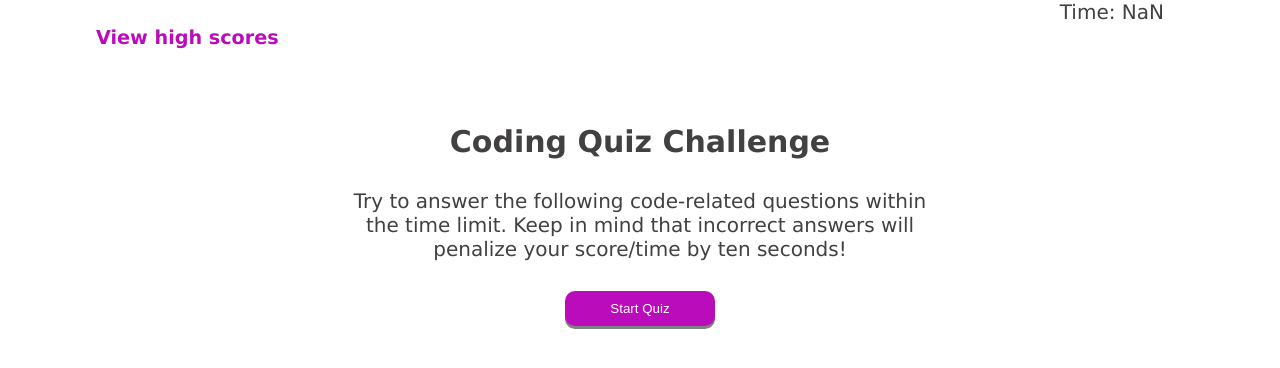
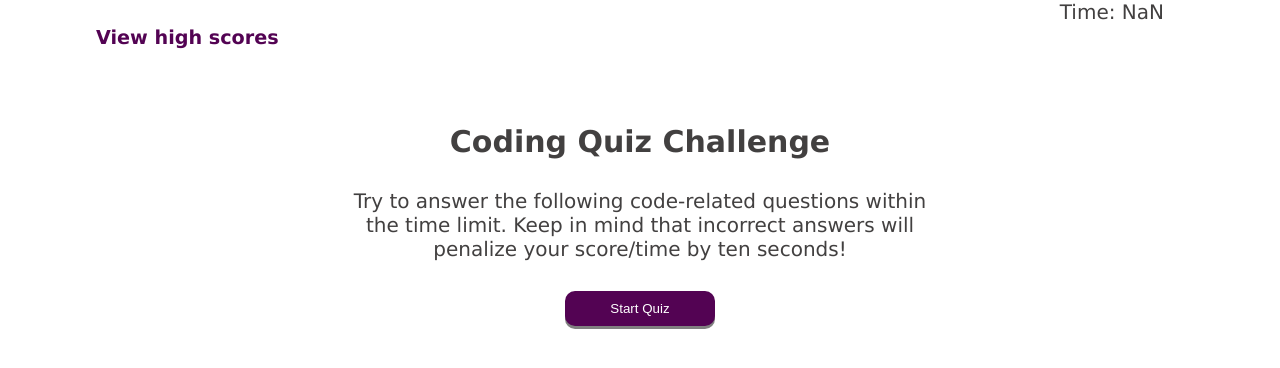
Before and after one commit to rramosx11/code-quiz, a plain HTML site: page index.html in a window 1280 px wide. Drawn offline with Linux system fonts and the light colour scheme.

Commit message:
commiting and pushing to merge into develop

```diff
--- a/assets/css/style.css
+++ b/assets/css/style.css
@@ -4,7 +4,7 @@
 
 :root {
   --primary: #0a0808c5;
-  --secondary: rgb(186, 12, 186);
+  --secondary: rgb(83, 3, 83);
   --tertiary: rgb(211, 56, 144);
   --white: rgb(255, 255, 255);
   font-size: 62.5%;
--- a/assets/js/script.js
+++ b/assets/js/script.js
@@ -299,6 +299,7 @@ var renderStartPage = function () {
 };
 
 loadHighScore();
+
 //on start click, start game
 btnStartEl.addEventListener("click", startQuiz);
 
```
